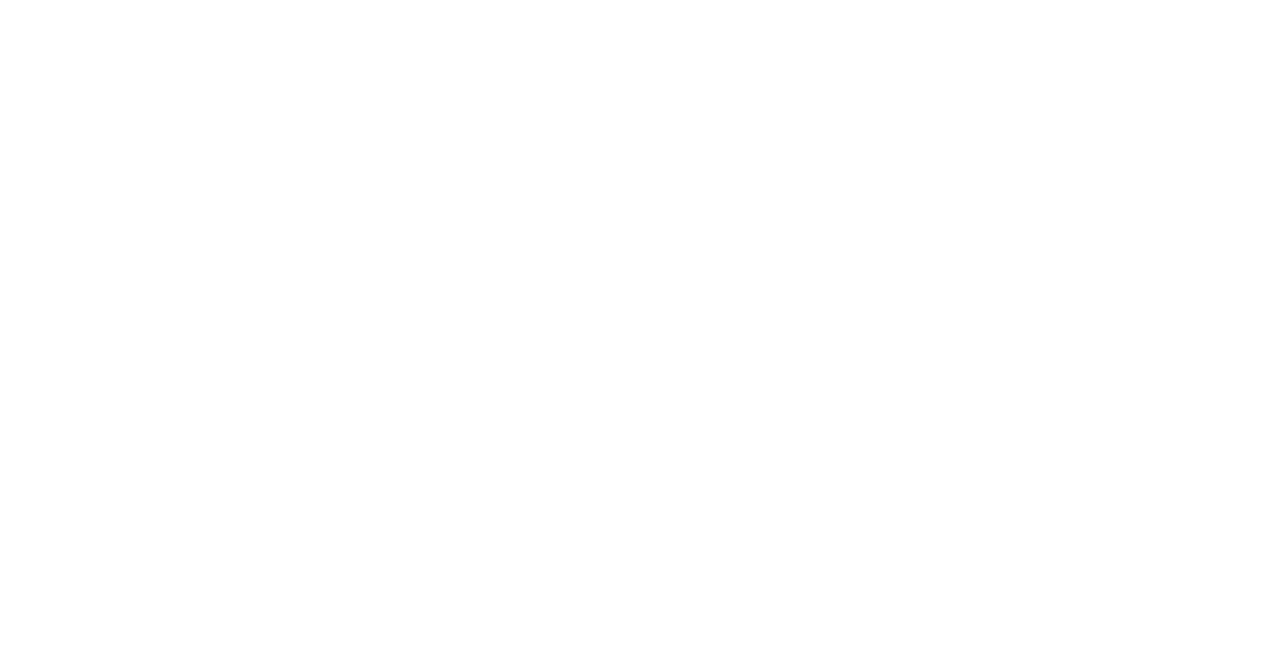
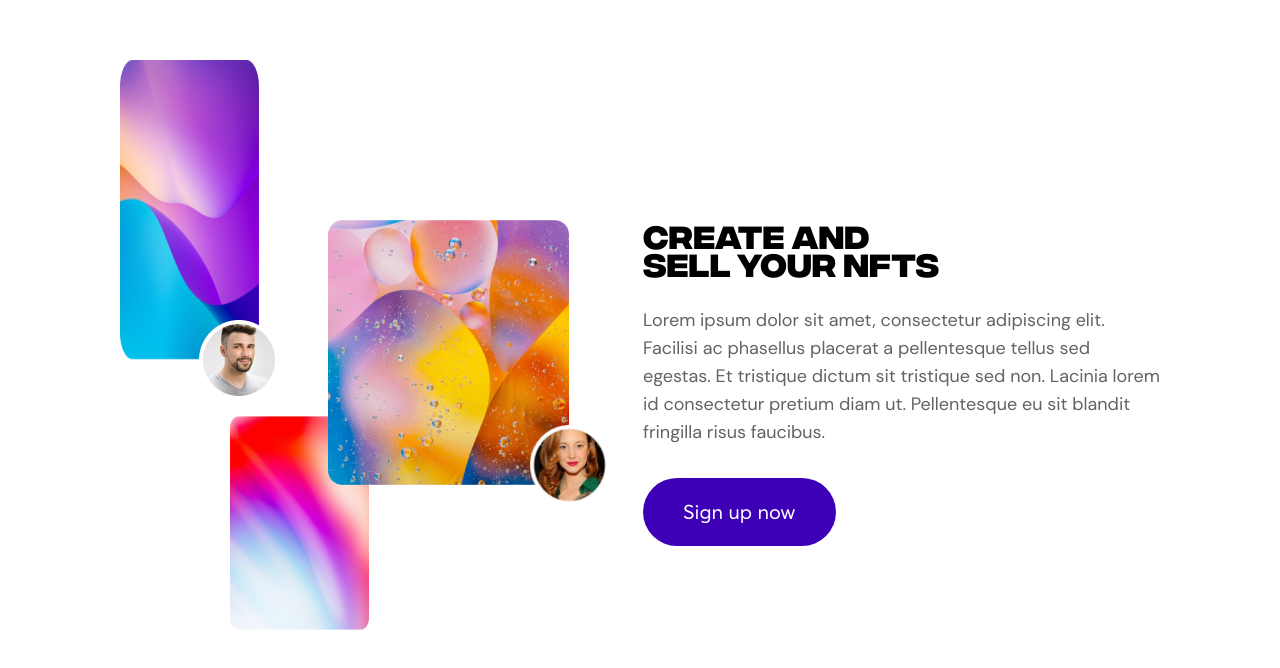
Before and after one commit to lakchote/nfters, a Next.js app: page / in a window 1280 px wide. Shown: the part 1664-2332 px from the top of the page. Before the commit the page ends 1623 px from the top, so only its background shows below. Built offline with nearby package versions, Linux system fonts and the light colour scheme.

Commit message:
Create Sell NFT component

```diff
--- /dev/null
+++ b/components/CreateSellNft/index.tsx
@@ -0,0 +1,59 @@
+import Image from "next/image"
+
+export default function CreateSellNFT() {
+  return (
+    <div className="lg:px-[120px] mt-10 mx-4 lg:mx-0 lg:mt-[101px] lg:mb-[142px] lg:flex lg:justify-start lg:space-x-96">
+      <div className="lg:flex-col relative">
+        <div className="relative">
+          <Image
+            src="/nft_collections/featured/2_main.png"
+            alt=""
+            width={300}
+            height={300}
+            className="relative create-sell-nft-img-one"
+          />
+          <div className="absolute bottom-[-5px] right-[180px] lg:bottom-[-40px] lg:right-[-20px]">
+            <Image src="/avatars/avatar_0.png" alt="" width={80} height={80} className="avatar" />
+          </div>
+        </div>
+        <div className="relative top-7 left-[50px] lg:top-14 lg:left-[110px]">
+          <Image
+            src="/stacked_img_3.png"
+            alt=""
+            width={194}
+            height={214}
+            className="relative create-sell-nft-img-two"
+          />
+          <div className="absolute left-[75px] bottom-[-5px] lg:bottom-[-40px] lg:left-[150px]">
+            <Image src="/avatars/avatar_1.png" alt="" width={80} height={80} className="avatar" />
+          </div>
+        </div>
+        <div className="absolute top-20 right-[30px] lg:top-40 lg:right-[-310px]">
+          <Image
+            src="/stacked_img_2.png"
+            alt=""
+            width={241}
+            height={265}
+            className="relative create-sell-nft-img-three"
+          />
+          <div className="absolute bottom-[-5px] right-[-20px] lg:bottom-[-20px] lg:right-[-40px]">
+            <Image src="/avatars/avatar_1.png" alt="" width={80} height={80} className="avatar" />
+          </div>
+        </div>
+      </div>
+      <div className="mt-12 lg:mt-[160px] lg:flex-col">
+        <h2 className="font-integralCFBold text-lg lg:text-[32px] text-secondary lg:w-[320px]">
+          Create and sell your NFTs
+        </h2>
+        <div className="text-[#636363] lg:w-[517px] pt-4 lg:pt-[30px] font-dmSansRegular lg:text-lg">
+          Lorem ipsum dolor sit amet, consectetur adipiscing elit. Facilisi ac phasellus placerat a pellentesque tellus
+          sed egestas. Et tristique dictum sit tristique sed non. Lacinia lorem id consectetur pretium diam ut.
+          Pellentesque eu sit blandit fringilla risus faucibus.
+        </div>
+        <button className="mt-4 lg:mt-8 py-2 lg:py-5 px-5 lg:px-10 flex-col bg-primary text-white rounded-[30px] lg:rounded-[60px] font-avertaRegular text-lg lg:text-xl">
+          Sign up now
+        </button>
+      </div>
+    </div>
+  )
+}
--- a/pages/index.tsx
+++ b/pages/index.tsx
@@ -1,5 +1,6 @@
 import Head from "next/head"
 import AmazeNFT from "../components/AmazeNFT"
+import CreateSellNFT from "../components/CreateSellNft"
 import FeaturedCollection from "../components/FeaturedCollection"
 import Hero from "../components/Hero"
 
@@ -15,6 +16,7 @@ export default function Home() {
         <Hero />
         <AmazeNFT />
         <FeaturedCollection />
+        <CreateSellNFT />
       </main>
       <footer></footer>
     </div>
--- a/styles/globals.css
+++ b/styles/globals.css
@@ -60,3 +60,39 @@ input[type="search"]::-webkit-search-results-decoration {
 .bg-gray {
   background: rgba(217, 224, 236, 0.2);
 }
+
+.create-sell-nft-img-one {
+  width: 150px;
+  height: 150px;
+}
+.create-sell-nft-img-two {
+  width: 97px;
+  height: 107px;
+}
+.create-sell-nft-img-three {
+  width: 120px;
+  height: 132px;
+}
+.avatar {
+  height: 40px;
+  width: 40px;
+}
+
+@media (min-width: 640px) {
+  .create-sell-nft-img-one {
+    width: 300px;
+    height: 300px;
+  }
+  .create-sell-nft-img-two {
+    width: 194px;
+    height: 214px;
+  }
+  .create-sell-nft-img-three {
+    width: 241px;
+    height: 265px;
+  }
+  .avatar {
+    height: 80px;
+    width: 80px;
+  }
+}
```
Also changed, not shown: public/avatars/avatar_0.png (added), public/avatars/avatar_1.png (added).
